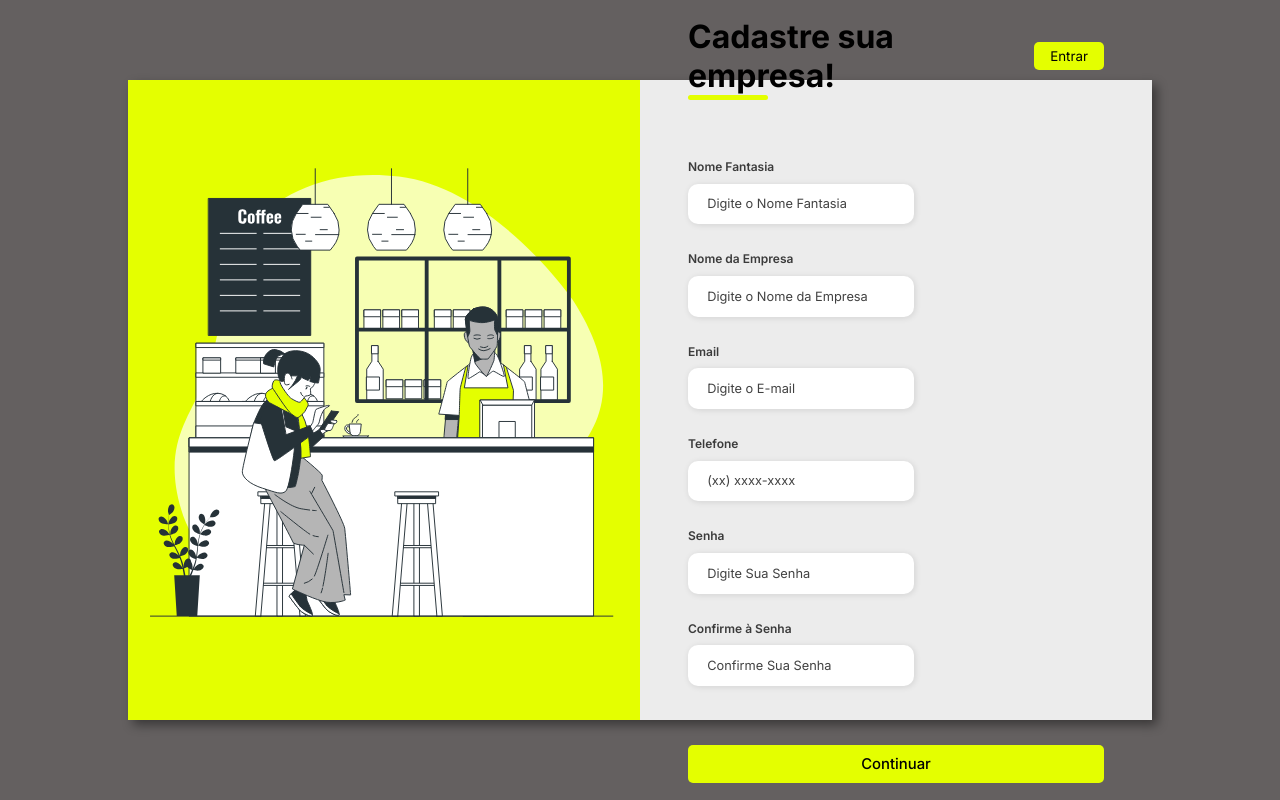
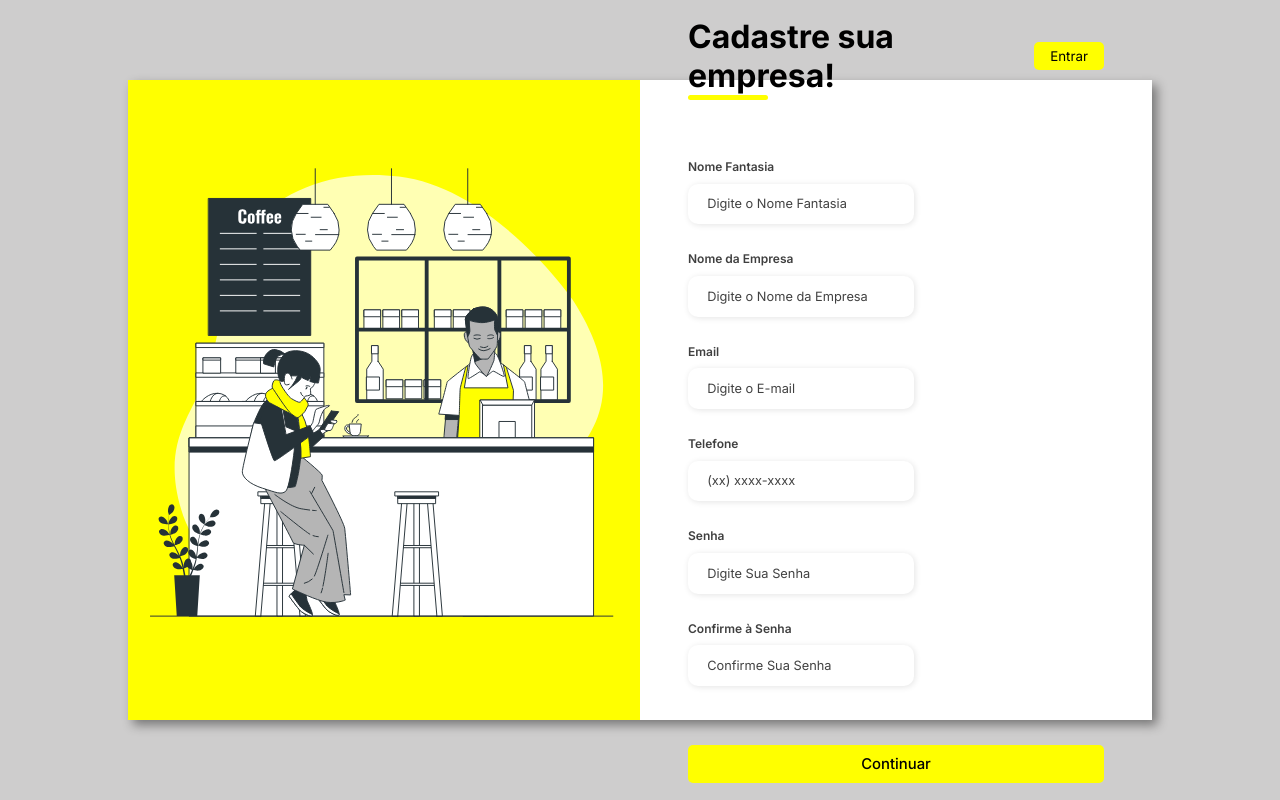
Before and after one commit to iLeandroo/FrontEndCadastro, a plain HTML site: page index.html in a window 1280 px wide. Drawn offline with Linux system fonts and the light colour scheme.

Commit message:
Mudança nas Cores do Design

```diff
--- a/assets/css/style.css
+++ b/assets/css/style.css
@@ -14,7 +14,7 @@ body{
     display: flex;
     justify-content: center;
     align-items: center;
-    background: #646060;
+    background: #cecdcd;
 }
 
 .container{
@@ -29,7 +29,7 @@ body{
     display: flex;
     justify-content: center;
     align-items: center;
-    background-color:#E4FF00 ;
+    background-color:#FFFF00 ;
     padding: 1rem;
 }
 .form-image img{
@@ -42,7 +42,7 @@ body{
   flex-direction: column;
   justify-content: center;
   align-items: center;
-  background-color: #ececec;
+  background-color: #ffffff;
   padding: 3rem;
 }
 
@@ -58,7 +58,7 @@ body{
 
 .login-button button{
     border: none;
-    background-color: #E4FF00;
+    background-color: #FFFF00;
     color: rgb(0, 0, 0);
     padding: 0.4rem 1rem;
     border-radius: 5px;
@@ -66,7 +66,7 @@ body{
 }
 
 .login-button button:hover{
-    background-color: #E4FF00;
+    background-color: #FFFF00;
 }
 
 .login-button button a{
@@ -80,7 +80,7 @@ body{
     display: block;
     width: 5rem;
     height: 0.3rem;
-    background-color: #E4FF00;
+    background-color: #FFFF00;
     margin: 0 auto;
     position:absolute;
     border-radius: 10px;
@@ -112,7 +112,7 @@ body{
 background-color: #eeeeee75 ;
 }
 .input-box input:focus-visible{
-    outline: 1px solid #E4FF00;
+    outline: 1px solid #FFFF00;
 }
 
 
@@ -153,14 +153,14 @@ color: #000000c0;
     width: 100%;
     margin-top: 1rem;
     border: none;
-    background-color: #E4FF00;
+    background-color: #FFFF00;
     padding:0.62rem;
     border-radius: 5px;
     cursor: pointer;
 }
 
 .continue-button button:hover{
-    background-color: #E4FF00;
+    background-color: #FFFF00;
 }
 .continue-button button a {
     text-decoration: none;
--- a/index.html
+++ b/index.html
@@ -15,7 +15,7 @@
 
     <div class="container">
         <div class="form-image">
-            <img src="assets/img/Coffee shop-bro(1).svg">
+            <img src="assets/img/Coffee shop-bro(2).svg">
         </div>
 
 
```
Also changed, not shown: assets/img/Coffee shop-bro(1).svg (deleted), assets/img/Coffee shop-bro(2).svg (added).
